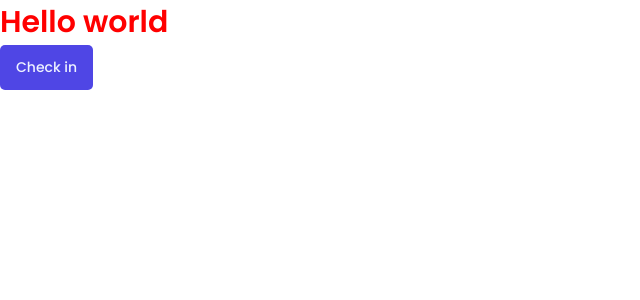
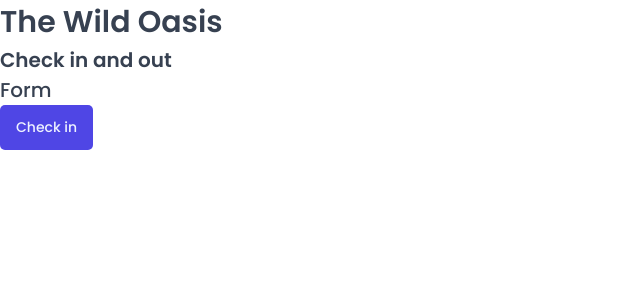
Before and after one commit to lexiecodingwithcat/pj-the-wild-oasis, a React (Vite) app: page / in a window 1280 px wide. Shown: the top 300 px of the page, without its empty margins (0-640 px from the left). Built offline with nearby package versions, Linux system fonts and the light colour scheme; a web font is replaced by a local one.

Commit message:
building resuable styled component using "as" prop and css function

```diff
--- a/src/App.jsx
+++ b/src/App.jsx
@@ -1,20 +1,16 @@
-import styled from "styled-components";
 import GlobalStyles from "./styles/GlobalStyles";
-import  Button  from "./ui/Button";
-//this will return a styled component
-//and the css we wrote only limit to the current file scope
-const H1 = styled.h1`
-  font-size: 30px;
-  font-weight: 600;
-  color: red;
-`;
+import Button from "./ui/Button";
+import Heading from "./ui/Heading";
 
 function App() {
   return (
     <>
       <GlobalStyles />
       <div>
-        <H1>Hello world</H1>
+        {/* using "as" prop so that the styled component will know which HTML element need to be rendered exactly */}
+        <Heading as="h1">The Wild Oasis</Heading>
+        <Heading as="h2">Check in and out</Heading>
+        <Heading as="h3">Form</Heading>
         <Button>Check in</Button>
       </div>
     </>
--- /dev/null
+++ b/src/ui/Heading.jsx
@@ -0,0 +1,31 @@
+import styled, { css } from "styled-components";
+// we cshould use css function to make it a literal template
+// so that the css can include js
+// const test = css`
+//   text-align: center;
+//   ${10 > 5 && "background-color:yellow"}
+// `;
+
+const Heading = styled.h1`
+  ${(props) =>
+    props.as === "h1" &&
+    css`
+      font-size: 3rem;
+      font-weight: 600;
+    `}
+  ${(props) =>
+    props.as === "h2" &&
+    css`
+      font-size: 2rem;
+      font-weight: 600;
+    `}
+    ${(props) =>
+    props.as === "h3" &&
+    css`
+      font-size: 2rem;
+      font-weight: 500;
+
+    `}
+`;
+
+export default Heading;
```
